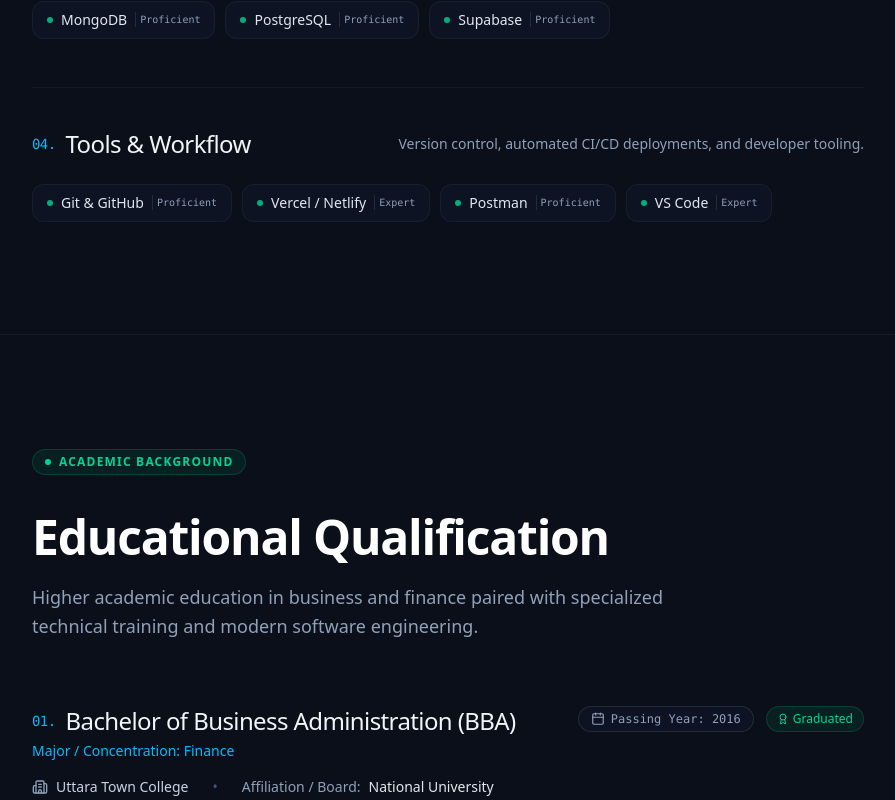
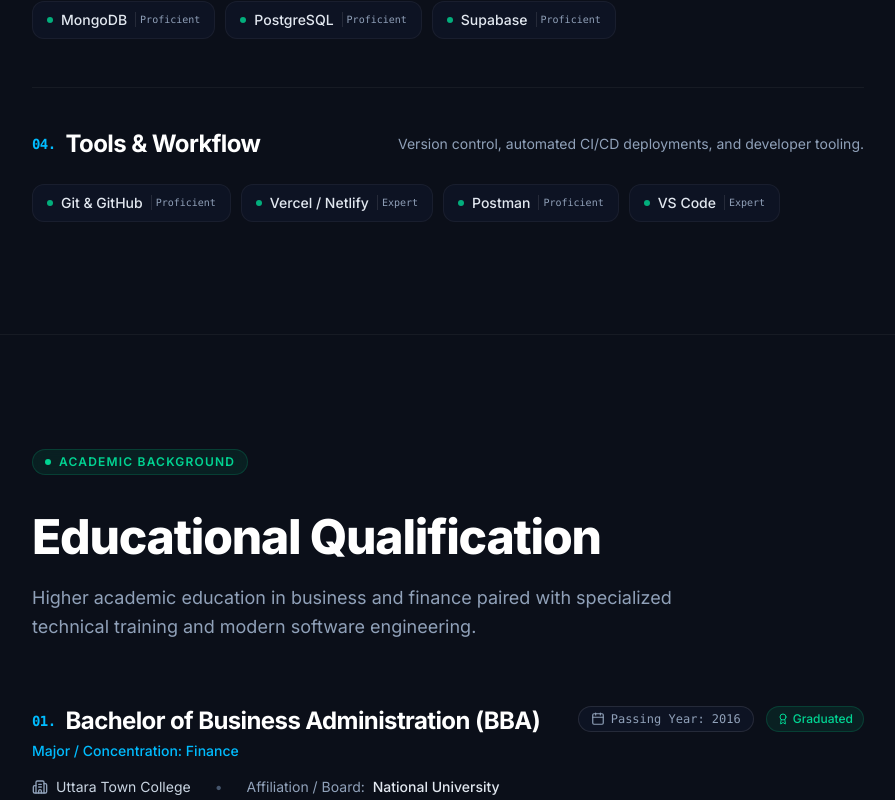
Before and after one commit to furkanahmed/furkan-portfolio, a Next.js app: page / in a window 1280 px wide. Shown: the part 3080-3880 px from the top of the page, without its empty margins (192-1087 px from the left). Built offline with nearby package versions, Linux system fonts and the light colour scheme.

Commit message:
style: unify typography hierarchy, weights and integrate Inter font across all sections

```diff
--- a/src/app/globals.css
+++ b/src/app/globals.css
@@ -12,7 +12,7 @@ html {
 body {
   background-color: var(--background);
   color: var(--foreground);
-  font-family: system-ui, -apple-system, BlinkMacSystemFont, 'Segoe UI', Roboto, Oxygen, Ubuntu, Cantarell, sans-serif;
+  font-family: var(--font-inter), system-ui, -apple-system, BlinkMacSystemFont, 'Segoe UI', Roboto, sans-serif;
   overflow-x: hidden;
 }
 
--- a/src/app/layout.jsx
+++ b/src/app/layout.jsx
@@ -1,4 +1,11 @@
+import { Inter } from "next/font/google";
 import "./globals.css";
+
+const inter = Inter({
+  subsets: ["latin"],
+  display: "swap",
+  variable: "--font-inter",
+});
 
 export const metadata = {
   title: "Furkan Ahmed | Full-Stack Developer & IT Instructor",
@@ -23,8 +30,8 @@ export const metadata = {
 
 export default function RootLayout({ children }) {
   return (
-    <html lang="en" className="dark">
-      <body className="min-h-screen bg-[#0B0F19] text-slate-100 antialiased selection:bg-sky-500/20 selection:text-sky-300">
+    <html lang="en" className={`dark ${inter.variable}`}>
+      <body className="min-h-screen bg-[#0B0F19] text-slate-100 font-sans antialiased selection:bg-sky-500/20 selection:text-sky-300">
         {children}
       </body>
     </html>
--- a/src/components/Education.jsx
+++ b/src/components/Education.jsx
@@ -34,8 +34,8 @@ export default function Education() {
               {/* Degree Title & Timeline */}
               <div className="flex flex-col sm:flex-row sm:items-baseline justify-between gap-2">
                 <div>
-                  <h3 className="text-xl sm:text-2xl font-normal text-slate-100 tracking-tight flex items-center gap-2.5">
-                    <span className="text-sm font-mono text-sky-400 font-medium">0{idx + 1}.</span>
+                  <h3 className="text-xl sm:text-2xl font-bold text-white tracking-tight flex items-center gap-2.5">
+                    <span className="text-sm font-mono text-sky-400 font-semibold">0{idx + 1}.</span>
                     {edu.degree}
                   </h3>
                   <p className="text-sm text-sky-400 font-medium mt-1">
--- a/src/components/Experience.jsx
+++ b/src/components/Experience.jsx
@@ -35,8 +35,8 @@ export default function Experience() {
               {/* Role Title & Timeline */}
               <div className="flex flex-col sm:flex-row sm:items-baseline justify-between gap-2">
                 <div>
-                  <h3 className="text-xl sm:text-2xl font-normal text-slate-100 tracking-tight flex items-center gap-2.5">
-                    <span className="text-sm font-mono text-sky-400 font-medium">0{idx + 1}.</span>
+                  <h3 className="text-xl sm:text-2xl font-bold text-white tracking-tight flex items-center gap-2.5">
+                    <span className="text-sm font-mono text-sky-400 font-semibold">0{idx + 1}.</span>
                     {exp.role}
                   </h3>
 
--- a/src/components/Skills.jsx
+++ b/src/components/Skills.jsx
@@ -57,8 +57,8 @@ export default function Skills() {
             >
               {/* Category Header */}
               <div className="flex flex-col sm:flex-row sm:items-baseline justify-between gap-1.5">
-                <h3 className="text-xl sm:text-2xl font-normal text-slate-100 tracking-tight flex items-center gap-2.5">
-                  <span className="text-sm font-mono text-sky-400 font-medium">0{idx + 1}.</span>
+                <h3 className="text-xl sm:text-2xl font-bold text-white tracking-tight flex items-center gap-2.5">
+                  <span className="text-sm font-mono text-sky-400 font-semibold">0{idx + 1}.</span>
                   {group.category}
                 </h3>
                 <span className="text-xs sm:text-sm text-slate-400 font-normal">
```
